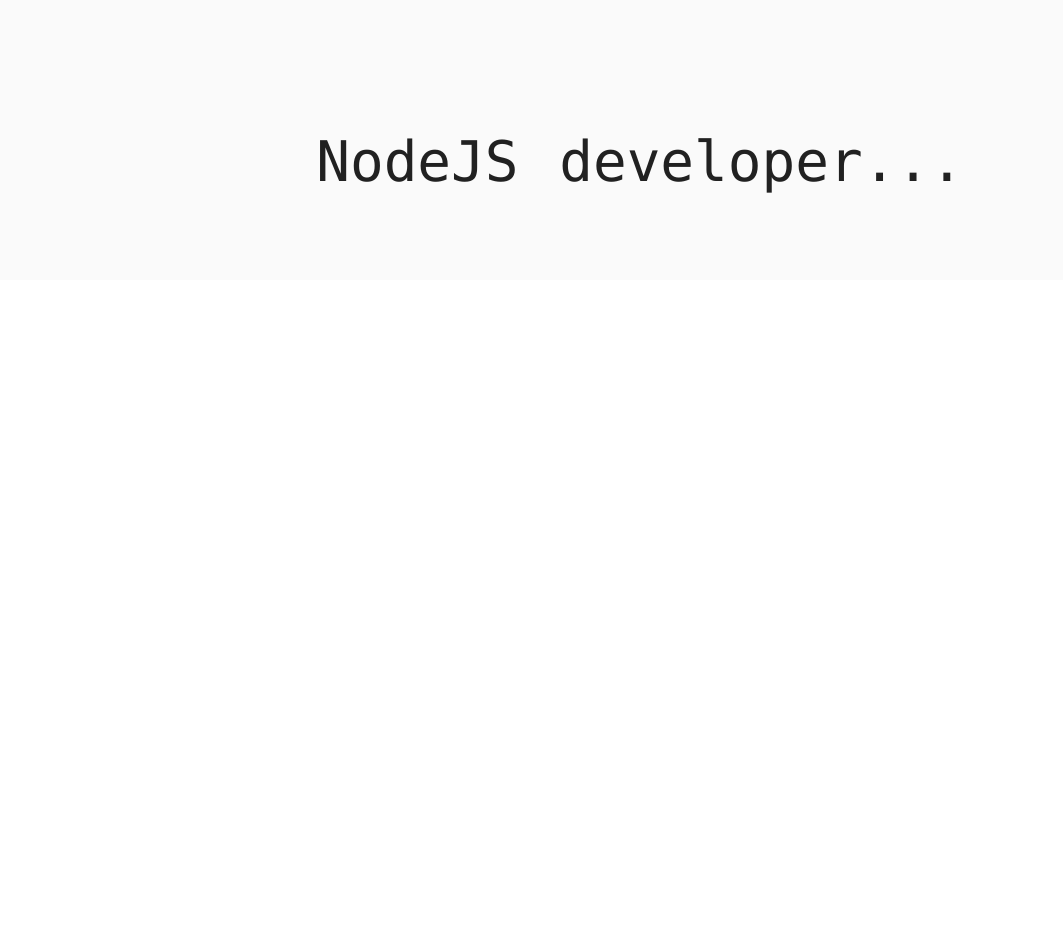
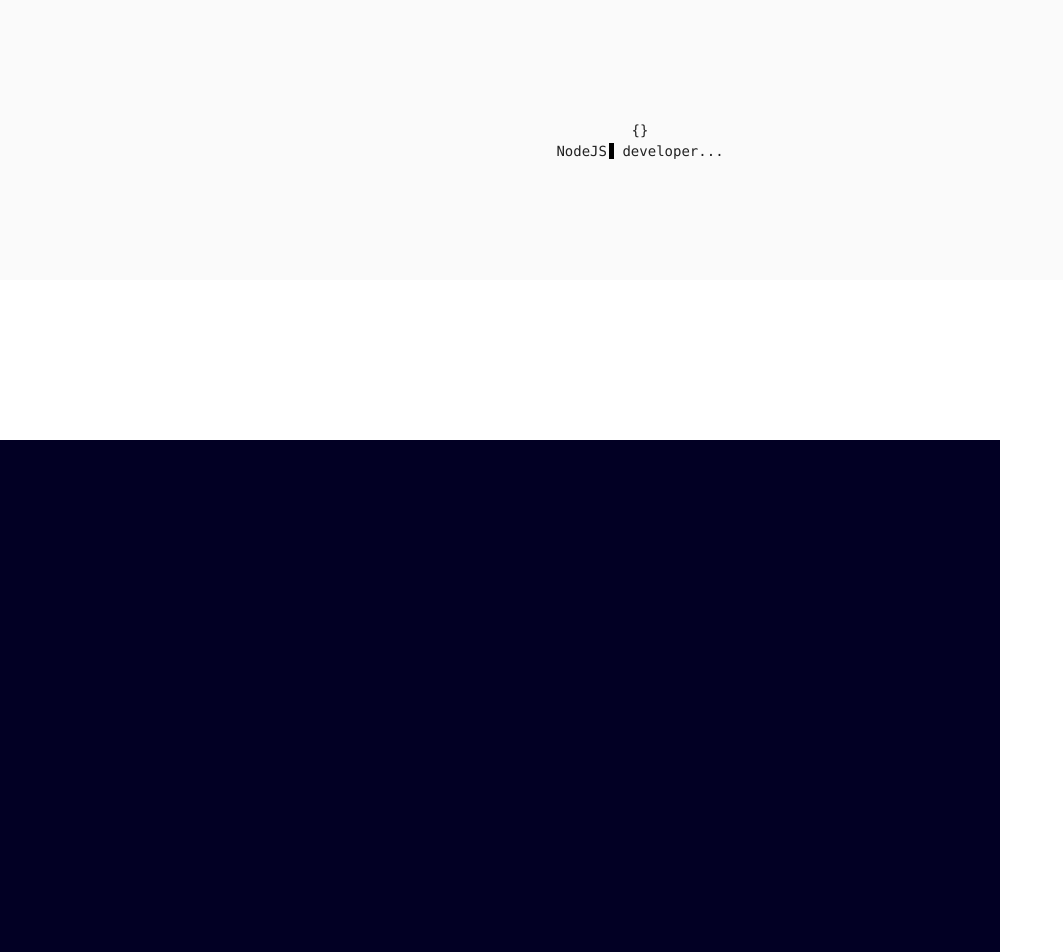
Before and after one commit to ckrewone/ckrewone.github.io, a Vue app: page / in a window 1280 px wide. Shown: the part 520-1472 px from the top of the page, without its empty margins (0-1063 px from the left). Before the commit the page ends 800 px from the top, so only its background shows below. Built offline with nearby package versions, Linux system fonts and the light colour scheme.

Commit message:
created LiveCode component and added vuex

```diff
--- a/package.json
+++ b/package.json
@@ -16,6 +16,7 @@
     "uuid4": "^1.1.4",
     "vue": "^2.6.10",
     "vue-router": "^3.0.3",
+    "vue-scrollto": "^2.15.0",
     "vuetify": "^1.5.14",
     "vuex": "^3.0.1"
   },
--- a/public/index.html
+++ b/public/index.html
@@ -5,11 +5,11 @@
     <meta http-equiv="X-UA-Compatible" content="IE=edge">
     <meta name="viewport" content="width=device-width,initial-scale=1.0">
     <link rel="icon" href="<%= BASE_URL %>favicon.ico">
-    <title>gsd-poolplanning</title>
+    <title>Michal Zakowski</title>
   </head>
   <body>
     <noscript>
-      <strong>We're sorry but gsd-poolplanning doesn't work properly without JavaScript enabled. Please enable it to continue.</strong>
+      <strong>We're sorry but site doesn't work properly without JavaScript enabled. Please enable it to continue.</strong>
     </noscript>
     <div id="app"></div>
     <!-- built files will be auto injected -->
--- a/src/components/LiveCoding.vue
+++ b/src/components/LiveCoding.vue
@@ -1,6 +1,7 @@
 <template>
     <v-flex class="live-code">
-        <v-flex class="code">
+        {{this.styles}}
+        <v-flex :style="styles" >
             {{text1}}<span :class="{
             'cursor': true,
             'cursor--invisible': this.cursor
@@ -10,6 +11,7 @@
 </template>
 
 <script>
+import { mapGetters } from 'vuex'
 export default {
   name: 'LiveCoding',
   data () {
@@ -19,6 +21,14 @@ export default {
       moveArray: ['1', '1', '1', 'F', 'r', 'o', 'n', 't', 'e', 'n', 'd', '0', '0', '0', '0', '1', '1', '1', '1', '1', '1', '1', '1', 'N', 'o', 'd', 'e', 'J', 'S', '0', '0', '0', '0', '0', '1', '1', '1', '1', '1', '1', 'W', 'e', 'b', '0', '0', '0'],
       cursor: true,
       delay: 400
+    }
+  },
+  computed: {
+    ...mapGetters('style', ['pageY']),
+    styles () {
+      return {
+        marginLeft: this.pageY
+      }
     }
   },
   methods: {
@@ -36,8 +46,7 @@ export default {
           this.text1 = this.text1.slice(0, -1)
           this.delay = 200
         } else {
-          if (current !== '0')
-            this.text1 = this.text1 + current
+          if (current !== '0') { this.text1 = this.text1 + current }
         }
         this.liveCode(index !== this.moveArray.length - 1 ? index + 1 : 0)
       }, Math.random() * this.delay)
--- a/src/components/Main.vue
+++ b/src/components/Main.vue
@@ -1,32 +1,55 @@
 <template>
-    <v-layout class="base">
+    <v-layout class="base" @scroll="scroll">
         <v-flex class="nav">
+
             <div class="name">Michal Zakowski</div>
             <v-layout class="nav-list">
-                <button class=" nav-item nav-item__1">O mnie</button>
+                <button class="nav-item nav-item__1" v-scroll-to="'#about'">O mnie</button>
                 <button class="nav-item nav-item__2">Projekty</button>
                 <button class="nav-item nav-item__3">Kontakt</button>
             </v-layout>
             <div class="line"></div>
             <v-img :src="img" :width="200" class="logo card-1"></v-img>
-            <LiveCoding/>
         </v-flex>
+        <LiveCoding :pageY="pageY"/>
+        <v-flex href="#about" id="about" class="about"></v-flex>
     </v-layout>
 </template>
 
 <script>
 import img from '../assets/mike5.jpg'
 import LiveCoding from './LiveCoding'
+import { mapMutations } from 'vuex'
 
 export default {
   name: 'Home',
   data () {
     return {
-      img
+      img,
+      pageY: 0
     }
   },
   components: {
     LiveCoding
+  },
+  computed: {
+    liveStyles () {
+      return {
+        marginLeft: this.testy
+      }
+    }
+  },
+  methods: {
+    ...mapMutations('style', ['UPDATE_PAGE_Y']),
+    scroll (e) {
+      this.UPDATE_PAGE_Y(e.pageY)
+    }
+  },
+  created () {
+    window.addEventListener('scroll', this.scroll)
+  },
+  destroyed () {
+    window.removeEventListener('scroll', this.scroll)
   }
 }
 </script>
@@ -122,4 +145,13 @@ export default {
             }
         }
     }
+    .about {
+        z-index: 100;
+        top: 120vh;
+        left: 0;
+        position: absolute;
+        height: 100%;
+        width: 1000px;
+        background: #020024;
+    }
 </style>
--- a/src/main.js
+++ b/src/main.js
@@ -3,22 +3,25 @@ import Vue from 'vue'
 import App from './App.vue'
 import router from './router'
 import * as Vuetify from 'vuetify'
+import store from './store/index'
 import 'vuetify/dist/vuetify.min.css'
 import { library } from '@fortawesome/fontawesome-svg-core'
 import { FontAwesomeIcon } from '@fortawesome/vue-fontawesome'
 import { fas } from '@fortawesome/free-solid-svg-icons'
 import { far } from '@fortawesome/free-regular-svg-icons'
 import { ICONS } from './icons/FontAwesomeSvgIcons'
+import * as VueScrollTo from 'vue-scrollto'
 
-Vue.component('font-awesome-icon', FontAwesomeIcon);
-library.add(fas, far);
 
+Vue.component('font-awesome-icon', FontAwesomeIcon)
+library.add(fas, far)
+Vue.use(VueScrollTo)
 Vue.use(Vuetify, {
   icons: ICONS
-});
-
+})
 
 new Vue({
   router,
+  store,
   render: h => h(App)
-}).$mount('#app');
+}).$mount('#app')
--- /dev/null
+++ b/src/store/index.js
@@ -0,0 +1,12 @@
+import Vuex from 'vuex'
+import style from './modules/style'
+import Vue from 'vue'
+
+Vue.use(Vuex)
+
+export default new Vuex.Store({
+  modules: {
+    style
+  },
+  strict: process.env.NODE_ENV !== 'production'
+})
--- /dev/null
+++ b/src/store/modules/style.js
@@ -0,0 +1,21 @@
+const style = {
+  state: {
+    pageY: 0
+  },
+  getters: {
+    pageY: (state) => state.pageY
+  },
+  mutations: {
+    UPDATE_PAGE_Y (state, payload) {
+      state.pageY = payload
+    }
+  },
+  actions: {
+    updatePageY ({ commit }, payload) {
+      commit('UPDATE_PAGE_Y', payload)
+    }
+  },
+  namespaced: true
+}
+
+export default style
```
Also changed, not shown: 1 other file (tests, documents, lock files or other folders).
